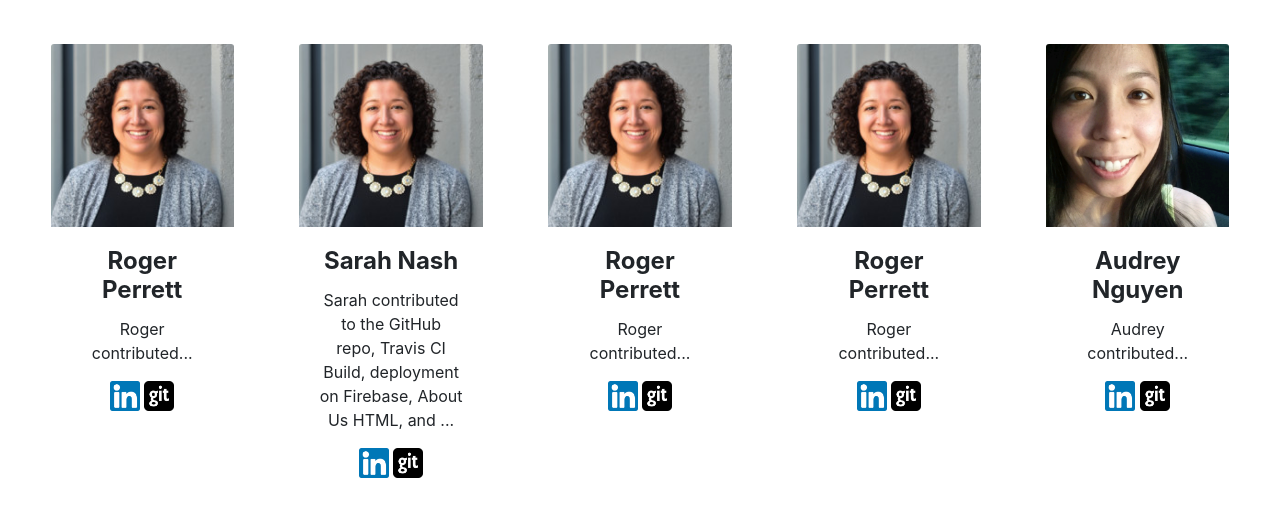
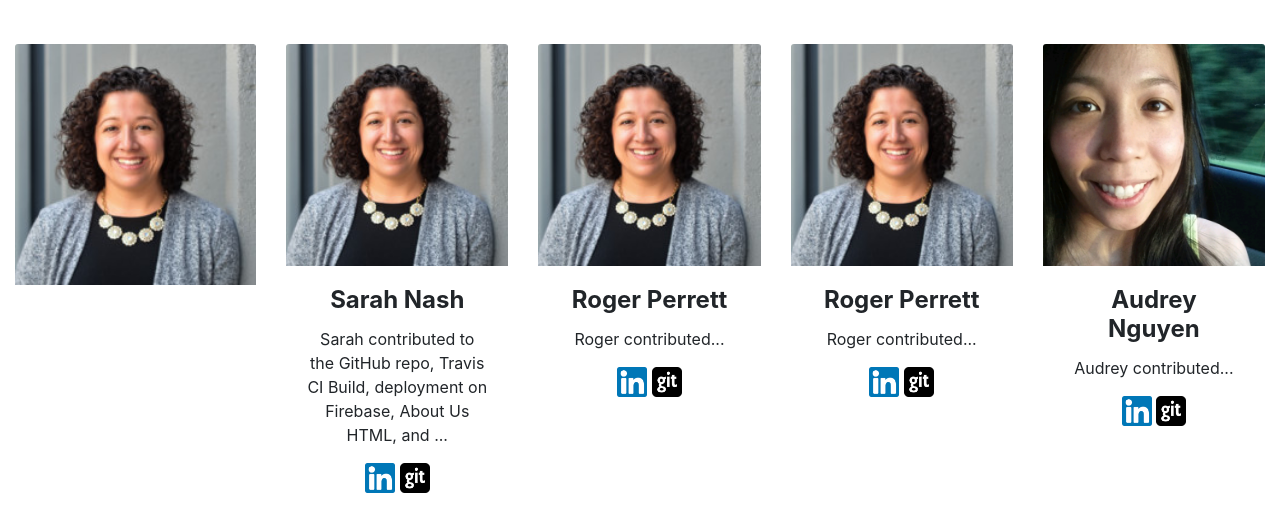
Before and after one commit to sarahnash/home-slice, a PHP site: page /aboutUs.html in a window 1280 px wide. Shown: the part 56-588 px from the top of the page. Run offline with PHP 8.4, Linux system fonts and the light colour scheme.

Commit message:
about us page changes, flipcard flexbox issue still in place

```diff
--- a/public/aboutUs.html
+++ b/public/aboutUs.html
@@ -39,9 +39,50 @@
     <!--  Team flip cards -->
 
     <div class="flex-container" style="display: flex; justify-content: space-evenly; padding-top: 100px;">
-            <div class="col-sm-2">
-                <div class="flip-card">
-                    <div class="flip-card-inner" style="flex: 1;" >
+        <div class="col-sm">
+            <div class="d-flex separate" style="flex-direction: column;">
+                <div class="d-flex flip-card">
+                    <div class="flip-card-inner">
+                        <div class="flip-card-front">
+                            <img class="card-img-top flipimg" src="img/headshotnew.jpeg" alt="rogers picture">
+                        </div>
+                        <div class="flip-card-back">
+                            <img class="card-img" src="img/rogersalterego.jpg" alt="rogers alter ego">
+                        </div>
+                    </div>
+                </div>
+            </div>
+                <div class="d-flex profile">
+                    <h4 class="title" style="font-weight: bold;">Roger Perrett</h4>
+                    <p class="text">Roger contributed...</p>
+                    <a href="https://www.linkedin.com/in/giang-nguyen-b29a3a97/"><img src="img/linkedin.png" title="LinkedIn" width="30" height="30" /></a>
+                    <a href="https://github.com/rogerperrett"><img src="img/git.png" title="GitHub" width="30" height="30" /></a>
+                </div>
+        </div>
+
+        <div class="col-sm">
+            <div class="d-flex flip-card" style="flex: 1;">
+                <div class="flip-card-inner">
+                    <div class="flip-card-front">
+                        <img class="card-img-top flipimg" src="img/headshotnew.jpeg" alt="sarahs picture">
+                        <div class="card-body">
+                            <h4 class="card-title" style="font-weight: bold;">Sarah Nash</h4>
+                            <p class="card-text">Sarah contributed to the GitHub repo, Travis CI Build, deployment on Firebase, About Us HTML, and ...</p>
+                            <a href="https://www.linkedin.com/in/snashhtx/"><img src="img/linkedin.png" title="LinkedIn" width="30" height="30" /></a>
+                            <a href="https://github.com/sarahnash"><img src="img/git.png" title="GitHub" width="30" height="30" /></a>
+                        </div>
+                    </div>
+                    <div class="flip-card-back">
+                        <img class="card-img" src="img/banana.jpg" alt="sarahs alter ego">
+                    </div>
+                </div>
+            </div>
+        </div>
+
+
+        <div class="col-sm">
+            <div class="d-flex flip-card" style="flex: 1;">
+                <div class="flip-card-inner">
                     <div class="flip-card-front">
                         <img class="card-img-top flipimg" src="img/headshotnew.jpeg" alt="rogers picture">
                         <div class="card-body">
@@ -58,29 +99,9 @@
             </div>
         </div>
 
-            <div class="col-sm-2">
-                <div class="flip-card">
-                    <div class="flip-card-inner" style="flex: 1;" >
-                        <div class="flip-card-front">
-                                <img class="card-img-top flipimg" src="img/headshotnew.jpeg" alt="sarahs picture">
-                                    <div class="card-body">
-                                        <h4 class="card-title" style="font-weight: bold;">Sarah Nash</h4>
-                                        <p class="card-text">Sarah contributed to the GitHub repo, Travis CI Build, deployment on Firebase, About Us HTML, and ...</p>
-                                        <a href="https://www.linkedin.com/in/snashhtx/"><img src="img/linkedin.png" title="LinkedIn" width="30" height="30" /></a>
-                                        <a href="https://github.com/sarahnash"><img src="img/git.png" title="GitHub" width="30" height="30" /></a>
-                                    </div>
-                        </div>
-                        <div class="flip-card-back">
-                                <img class="card-img" src="img/sarahsalterego.jpg" alt="sarahs alter ego">
-                        </div>
-                    </div>
-                </div>
-            </div>
-
-
-        <div class="col-sm-2">
-            <div class="flip-card">
-                <div class="flip-card-inner" style="flex: 1;" >
+        <div class="col-sm">
+            <div class="d-flex flip-card" style="flex: 1;">
+                <div class="flip-card-inner">
                     <div class="flip-card-front">
                         <img class="card-img-top flipimg" src="img/headshotnew.jpeg" alt="rogers picture">
                         <div class="card-body">
@@ -97,28 +118,9 @@
             </div>
         </div>
 
-        <div class="col-sm-2">
-            <div class="flip-card">
-                <div class="flip-card-inner" style="flex: 1;" >
-                    <div class="flip-card-front">
-                            <img class="card-img-top flipimg" src="img/headshotnew.jpeg" alt="rogers picture">
-                                <div class="card-body">
-                                    <h4 class="card-title" style="font-weight: bold;">Roger Perrett</h4>
-                                    <p class="card-text">Roger contributed...</p>
-                                    <a href="https://www.linkedin.com/in/giang-nguyen-b29a3a97/"><img src="img/linkedin.png" title="LinkedIn" width="30" height="30" /></a>
-                                    <a href="https://github.com/rogerperrett"><img src="img/git.png" title="GitHub" width="30" height="30" /></a>
-                                </div>
-                    </div>
-                    <div class="flip-card-back">
-                            <img class="card-img" src="img/rogersalterego.jpg" alt="rogers alter ego">
-                    </div>
-                </div>
-            </div>
-        </div>
-
-        <div class="col-sm-2">
-            <div class="flip-card">
-                <div class="flip-card-inner" style="flex: 1;" >
+        <div class="col-sm">
+            <div class="d-flex flip-card" style="flex: 1;">
+                <div class="flip-card-inner">
                     <div class="flip-card-front">
                         <img class="card-img-top flipimg" src="../public/img/9-18square.jpg" alt="audreys picture">
                         <div class="card-body">
@@ -134,15 +136,11 @@
                 </div>
             </div>
         </div>
-    </div>
-
 
     <!-- jquery stuff to run -->
         <script src="https://code.jquery.com/jquery-3.3.1.slim.min.js" integrity="sha384-q8i/X+965DzO0rT7abK41JStQIAqVgRVzpbzo5smXKp4YfRvH+8abtTE1Pi6jizo" crossorigin="anonymous"></script>
         <script src="https://cdnjs.cloudflare.com/ajax/libs/popper.js/1.14.3/umd/popper.min.js" integrity="sha384-ZMP7rVo3mIykV+2+9J3UJ46jBk0WLaUAdn689aCwoqbBJiSnjAK/l8WvCWPIPm49" crossorigin="anonymous"></script>
         <script src="https://stackpath.bootstrapcdn.com/bootstrap/4.1.3/js/bootstrap.min.js" integrity="sha384-ChfqqxuZUCnJSK3+MXmPNIyE6ZbWh2IMqE241rYiqJxyMiZ6OW/JmZQ5stwEULTy" crossorigin="anonymous"></script>
-        <script src='scripts/aboutus.js'></script>
     </body>
 
-
 </html>
--- a/public/styles/aboutus.css
+++ b/public/styles/aboutus.css
@@ -21,7 +21,7 @@
 
 /* Position the front and back side */
 .flip-card-front, .flip-card-back {
-  position: absolute;
+  position: absolute; /* this is breaking my flexbox! */
   width: 100%;
   height: 100%;
   backface-visibility: hidden;
```
Also changed, not shown: public/img/banana.jpg (added). Lines whose indentation alone changed are shown as unchanged.
